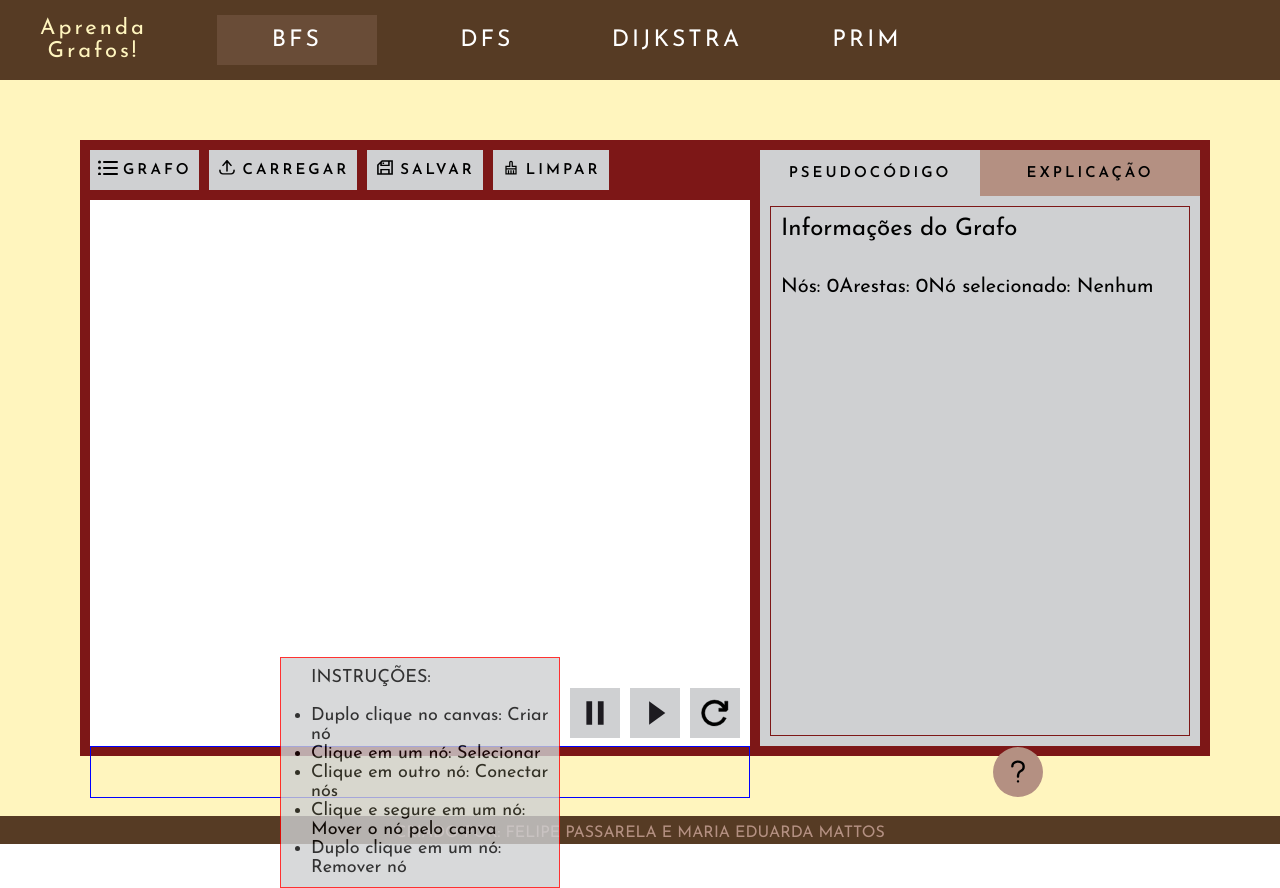
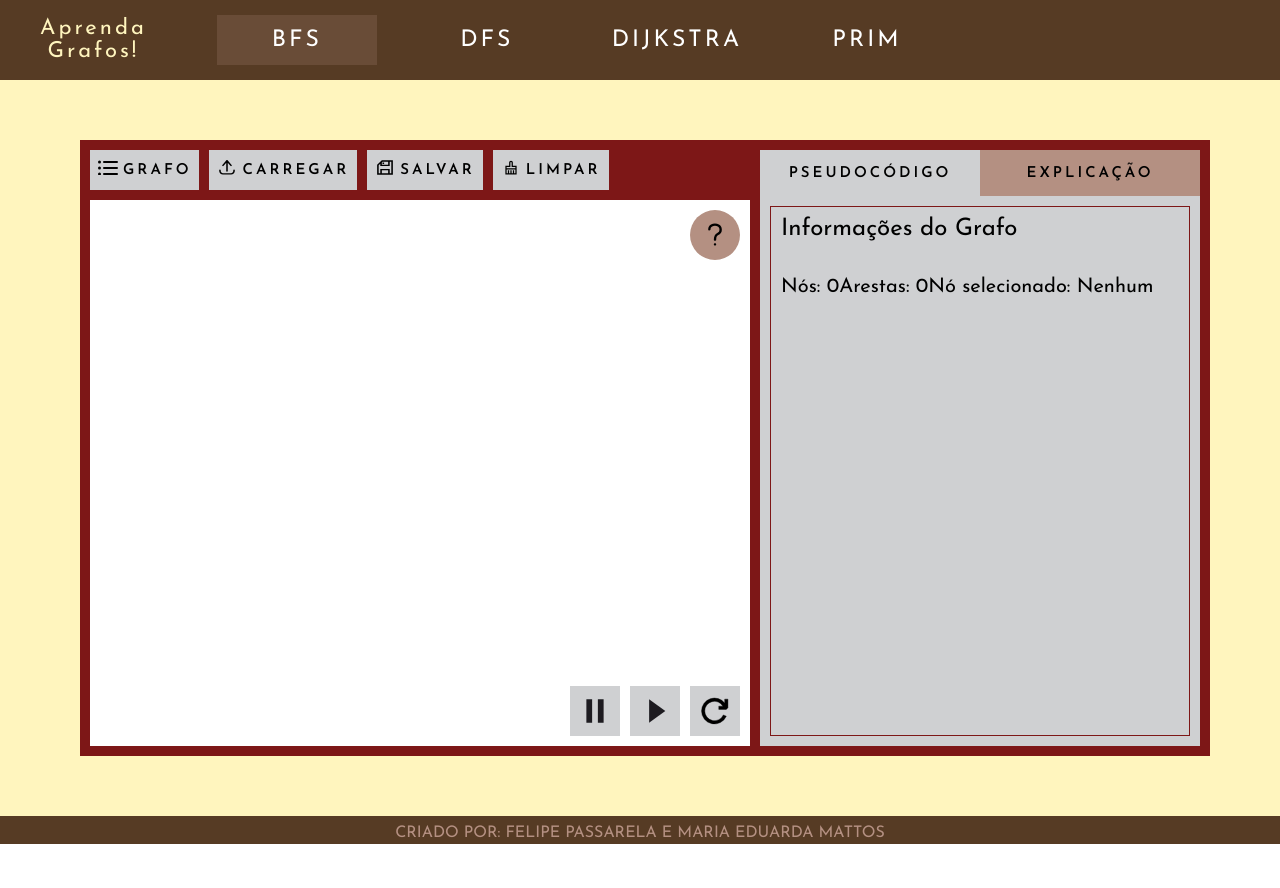
Before and after one commit to madudamattos/Aprenda-Grafos, a React (Vite) app in the folder front-end/: page /bfs in a window 1280 px wide. After the commit the page ends 844 px from the top, so only its background shows below. Built offline with nearby package versions, Linux system fonts and the light colour scheme.

Commit message:
button help hover working

```diff
--- a/front-end/src/components/Body/Body.css
+++ b/front-end/src/components/Body/Body.css
@@ -29,12 +29,7 @@
     width: 100%;
 }
 
-.button_help{
-    position: relative;
-    bottom: calc(100% - 10px);
-    right: calc(-100% + 60px);
-}
-
+/* muda o animation control */
 .canvas_body div:nth-child(3){
     position: relative;
     bottom: 110px;
--- a/front-end/src/components/Tooltip/Tooltip.css
+++ b/front-end/src/components/Tooltip/Tooltip.css
@@ -1,28 +1,34 @@
 .tooltip-container{
     display: flex;
+    width: 50px;
     flex-direction: column;
-    gap: 20px;
-    align-items: center;
-    justify-content: center;
+    align-items: flex-end;
     position: relative;
-    border: 1px solid blue;
+    position: relative;
+    bottom: calc(100% - 10px);
+    right: calc(-100% + 60px);
 }
 
 .tooltip{
-    width:280px;
+    display: none;
+}
+
+.tooltip-open{
+    opacity: 1;
+    transform: translateY(-30px);
+    width:350px;
+    height:auto;
     font-size: 18px;
     font-weight: 400;
     background-color: var(--grey);
-    border: 1px solid red;
-    padding: 10px;
+    padding: 15px;
     padding-left: 30px;
     text-align: start;
     position: absolute;
+    line-height: 120%;
     transition: all 0.3s ease;
     opacity: 0.8;
     z-index: 200;
+    top: 55px;
+    right:25px;
 }
-
-.tooltip-titulo{
-    font-weight: 900;
-}
--- a/front-end/src/components/Tooltip/Tooltip.jsx
+++ b/front-end/src/components/Tooltip/Tooltip.jsx
@@ -10,8 +10,8 @@ const Tooltip = ({children}) => {
         onMouseLeave = {() => setShowTooltip(false)}
     >
         {children}
-        <div className ={`tooltip ${showTooltip ? "open" : ""}`}>
-            <p className = "tooltip-titulo"><strong>INSTRUÇÕES:</strong></p>
+        <div className ={`tooltip${showTooltip ? "-open" : ""}`}>
+            <p><strong>INSTRUÇÕES:</strong></p>
             <br/>
             <ul>
                 <li>Duplo clique no canvas: Criar nó</li>
```
